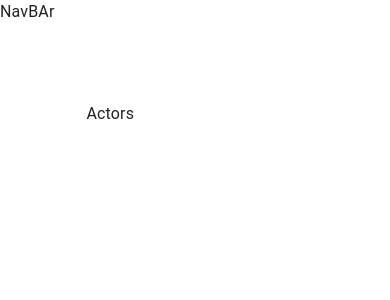
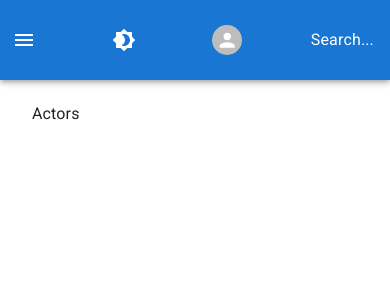
Before and after one commit to KomalKpworld/React, a React (Create React App) app: page / in a window 390 px wide. Shown: the top 300 px of the page. Built offline with nearby package versions, Linux system fonts and the light colour scheme.

Commit message:
How To fix Mobile and Destok Same Design with navbar

```diff
--- a/package.json
+++ b/package.json
@@ -7,8 +7,8 @@
     "@emotion/react": "^11.4.1",
     "@emotion/styled": "^11.3.0",
     "@mui/icons-material": "^5.0.3",
-    "@mui/material": "^5.0.3",
-    "@mui/styles": "^5.0.1",
+    "@mui/material": "^5.11.7",
+    "@mui/styles": "^5.11.7",
     "@reduxjs/toolkit": "^1.6.2",
     "@testing-library/jest-dom": "^5.11.4",
     "@testing-library/react": "^11.1.0",
--- a/public/index.html
+++ b/public/index.html
@@ -13,6 +13,7 @@
 
     <link rel="manifest" href="%PUBLIC_URL%/manifest.json" />
     <title>React App</title>
+    <link rel="stylesheet" href="https://fonts.googleapis.com/css?family=Roboto:300,400,500,700&display=swap" />
   </head>
   <body>
     <div id="root"></div>
--- a/src/components/NavBar/NavBar.jsx
+++ b/src/components/NavBar/NavBar.jsx
@@ -1,10 +1,55 @@
 import React from 'react';
+import { AppBar, Toolbar, IconButton, Drawer, Button, Avatar, useMediaQuery } from '@mui/material';
+import { Menu, AccountCircle, Brightness4, Brightness7 } from '@mui/icons-material';
+import useStyles from './styles';
+import { Link } from 'react-router-dom';
+
+import { useTheme } from '@mui/material/styles';
 
 const NavBar = () => {
+  const classes = useStyles();
+  const isMobile = useMediaQuery('(max-width:600px)');
+  const theme = useTheme();
+  const isAuthenticated = true
   return (
-    <div>
-      NavBAr
-    </div>
+    <>
+      <AppBar position='fixed'>
+        <Toolbar className={classes.toolbar}>
+          {
+            isMobile && (
+              <IconButton
+                color='inherit'
+                edge='start'
+                style={{ outline: 'none' }}
+                onClick={() => { }}
+                className={classes.menuButton}
+              >
+                <Menu />
+              </IconButton>
+            )}
+          <IconButton color='inherit' sx={{ ml: 1 }} onClick={() => { }}>
+            {theme.palette.mode === 'dark' ? <Brightness7 /> : <Brightness4 />}
+          </IconButton>
+          {!isMobile && 'Search...'}
+          <div>
+            {!isAuthenticated ? AccountCircle(
+              <Button color='inherit' onClick={() => { }} >
+                Login &nsp; <AccountCircle />
+              </Button>
+            ) : (
+              <Button color='inherit' component={Link} to={`/profile`} className={classes.linkButton} onClick={() => { }}>
+                {!isMobile && <> My Movies &nbsp;</>}
+                <Avatar style={{ width: 30, height: 30 }} alt="Profile"
+                src='' />
+              </Button>
+            )
+            }
+
+          </div>
+          {isMobile && 'Search...'}
+        </Toolbar>
+      </AppBar>
+    </>
   );
 };
 
--- /dev/null
+++ b/src/components/NavBar/styles.js
@@ -0,0 +1,20 @@
+import { makeStyles } from "@mui/styles";
+
+export default makeStyles((theme) => ({
+    toolbar: {
+        height: '80px',
+        display: ' flex',
+        justifyContent: 'space-between',
+        marginLeft: '240px',
+        [theme.breakpoints.down('sm')]: {
+            marginLeft: '0',
+            flexWrap: 'wrap'
+        },
+    },
+    menuButton: {
+        marginRight: theme.spacing(2),
+        [theme.breakpoints.up('sm')]: {
+            display: 'none',
+        },
+    },
+}));
--- a/src/index.js
+++ b/src/index.js
@@ -1,12 +1,15 @@
 import React from 'react';
 import ReactDOM from 'react-dom';
 import { BrowserRouter } from "react-router-dom";
-
+import { ThemeProvider, createTheme } from '@mui/material/styles';
 import App from './components/App';
 
+const theme = createTheme({});
 ReactDOM.render(
+  <ThemeProvider theme={theme}>
     <BrowserRouter>
     <App />
-  </BrowserRouter>,
+  </BrowserRouter>
+  </ThemeProvider>,
 
 document.getElementById('root'));
```
Also changed, not shown: src/components/App.jsx (+5 -5 lines), 1 other file (tests, documents, lock files or other folders).
